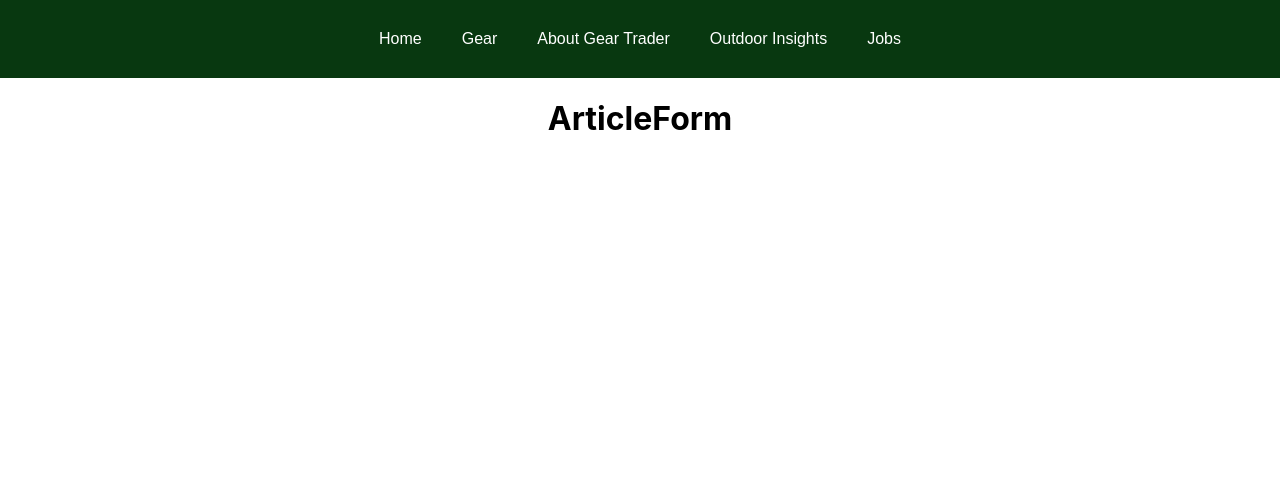
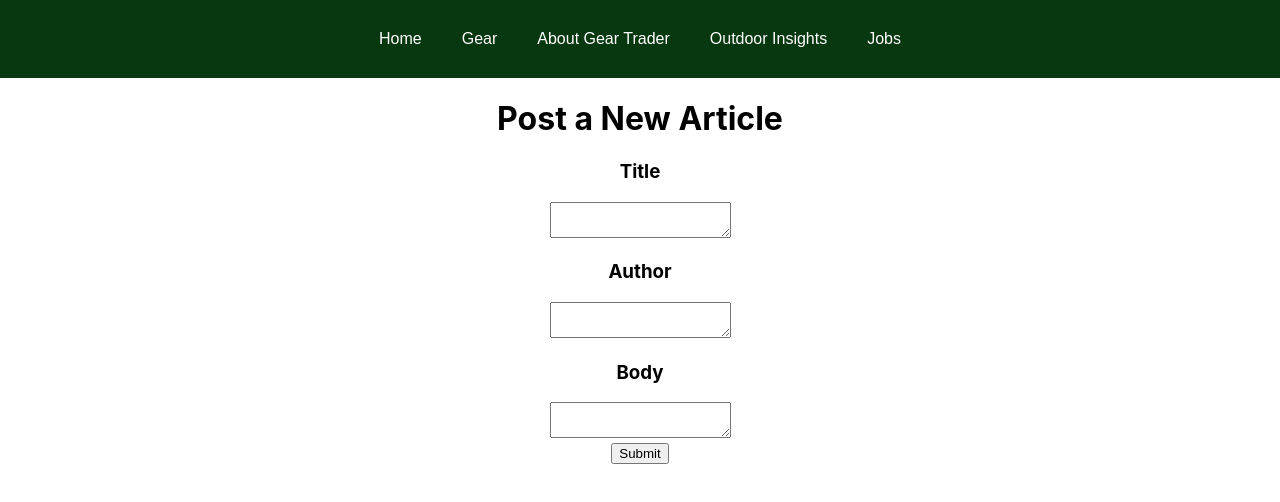
Before and after one commit to asherbay/gear_trader, a React (Create React App) app in the folder client/: page /articles/new in a window 1280 px wide. Shown: the top 502 px of the page. Built offline with nearby package versions, Linux system fonts and the light colour scheme.

Commit message:
article form complete

```diff
--- a/client/src/components/ArticleForm.js
+++ b/client/src/components/ArticleForm.js
@@ -1,9 +1,45 @@
+import axios from "axios";
+import React, { useState } from "react";
+import { useParams, useNavigate } from "react-router-dom";
+
 const ArticleForm = () => {
+    const [title, setTitle] = useState("");
+    const [author, setAuthor] = useState("");
+    const [body, setBody] = useState("");
+    const params = useParams();
+    const navigate = useNavigate();
+
+    const handleSubmit = async (x) => {
+        x.preventDefault()
+        let data = {title, author, body}
+            try {
+                await axios.post("/api/articles", data)
+                navigate("/articles")
+            }catch (err) {
+                alert("Error Occurred when Creating")
+            }
+        }
     return (
         <div>
-            <h1>ArticleForm</h1>
+            <h1>Post a New Article</h1>
+            <form onSubmit={handleSubmit}>
+            <h3>Title</h3>
+                <textarea
+                    value={title}
+                    onChange={(x) => { setTitle(x.target.value)}} />
+            <h3>Author</h3>
+                    <textarea
+                    value={author}
+                    onChange={(x) => { setAuthor(x.target.value)}} />
+            <h3>Body</h3>
+                    <textarea
+                    value={body}
+                    onChange={(x) => { setBody(x.target.value)}} />
+            <br />
+            <button>Submit</button>
+            </form>
         </div>
-
     )
 }
+
 export default ArticleForm;
```
